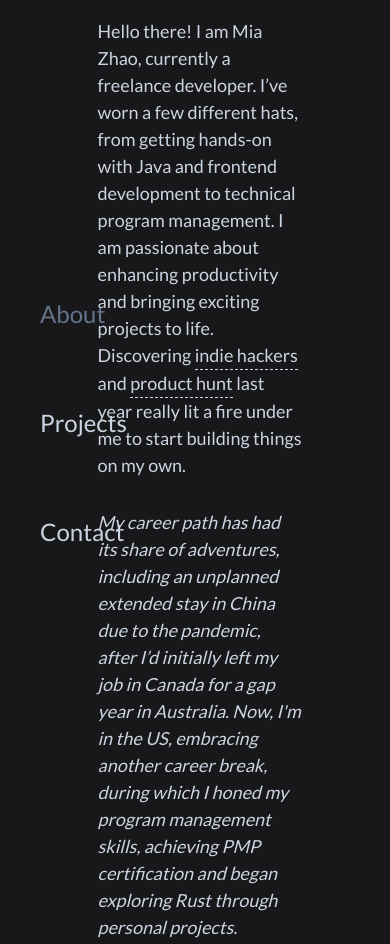
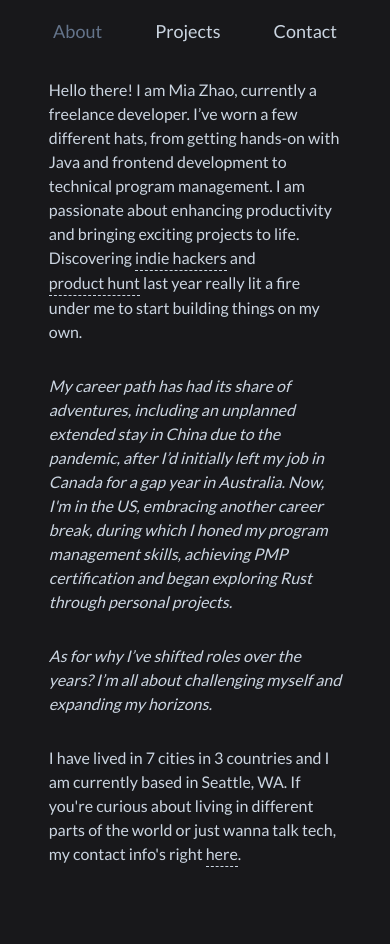
Before and after one commit to Mia-zhao/mia-zhao.github.io, a plain HTML site: page index.html in a window 390 px wide. Shown: the top 944 px of the page. After the commit the page ends 897 px from the top, so only its background shows below. Drawn offline with Linux system fonts and the light colour scheme.

Commit message:
add mobile responsive design

```diff
--- a/assets/style.css
+++ b/assets/style.css
@@ -1,5 +1,6 @@
 body {
   display: flex;
+  flex-direction: row;
   background-color: #18181b;
   color: #cbd5e1;
   height: 100vh;
@@ -26,11 +27,14 @@ nav {
 
 nav > ul {
   margin: auto;
+  display: flex;
+  flex-direction: column;
+  padding: 0;
 }
 
 nav > ul > li {
-  margin-top: 80px;
-  margin-bottom: 80px;
+  margin-top: 60px;
+  margin-bottom: 60px;
   *:hover {
     color: #64748b;
   }
@@ -88,3 +92,29 @@ main {
 #contact li {
   margin-bottom: 20px;
 }
+
+@media (max-width: 768px) {
+  body {
+    flex-direction: column;
+  }
+  nav {
+    display: block;
+    width: 100%;
+    font-size: 18px;
+    > ul {
+      flex-direction: row;
+      justify-content: space-evenly;
+      > li {
+        margin-top: 20px;
+        margin-bottom: 20px;
+      }
+    }
+  }
+  .content-section {
+    margin-right: 0;
+    font-size: 16px;
+    > ul {
+      padding: 0;
+    }
+  }
+}
```
